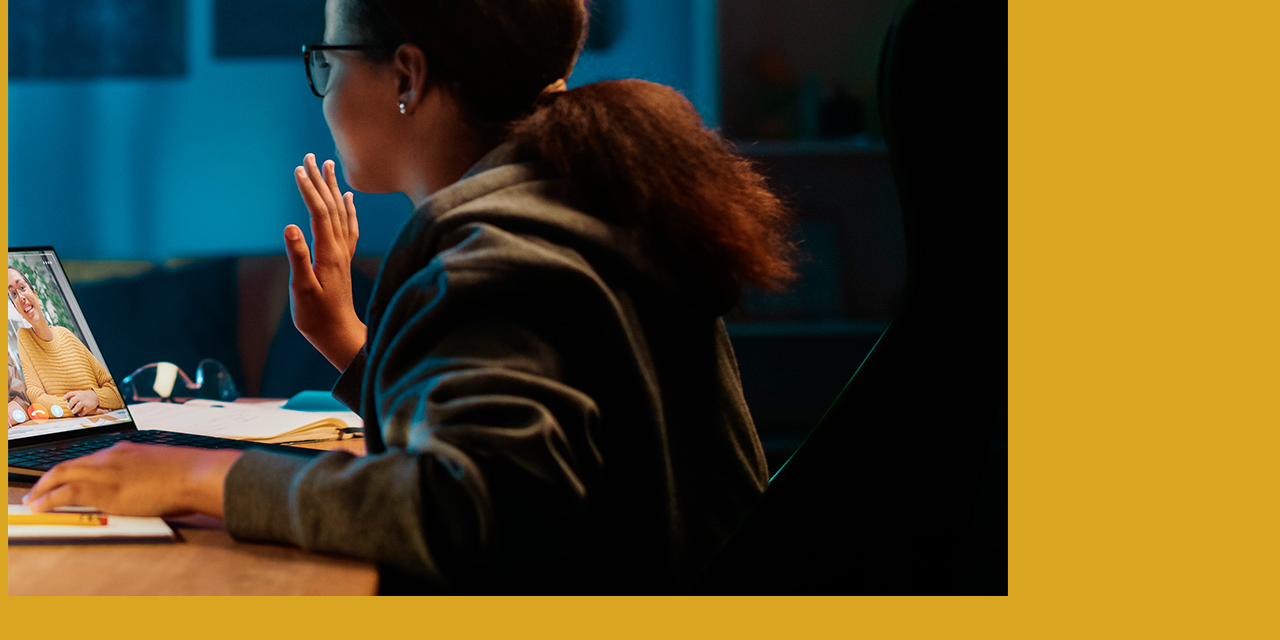
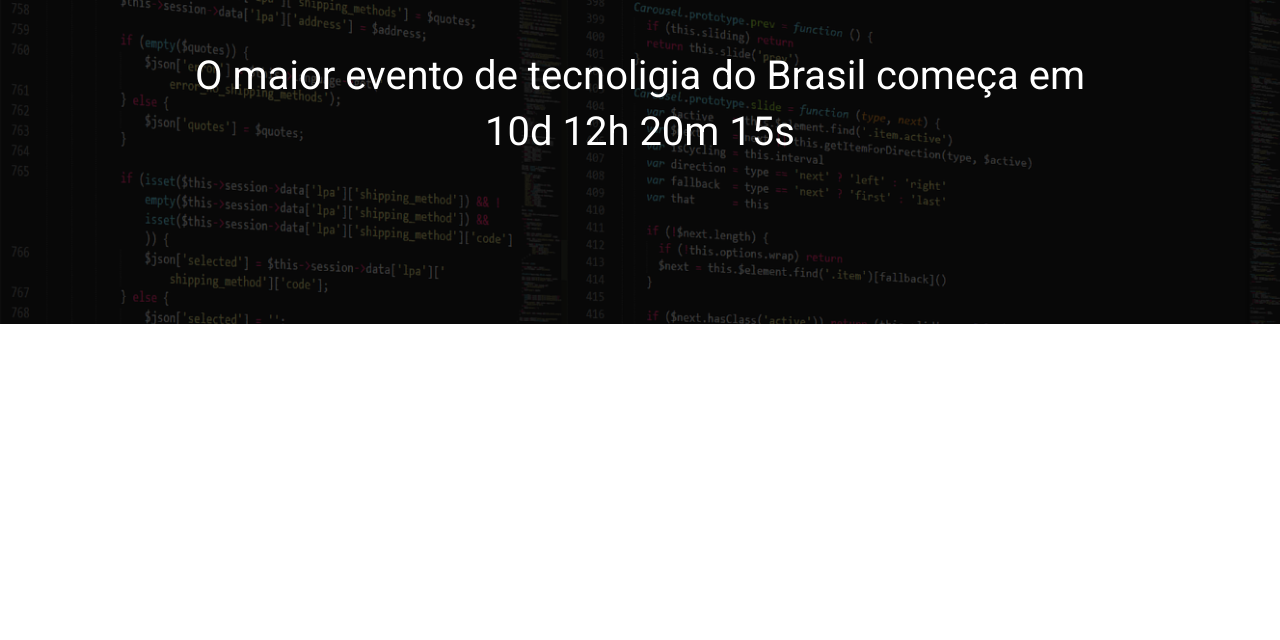
Before and after one commit to viniciusrbraga/EBAC-Talks, a website built with Parcel: page src/index.html in a window 1280 px wide. Shown: the part 160-800 px from the top of the page. Built offline with nearby package versions, Linux system fonts and the light colour scheme.

Commit message:
Criando o hero

```diff
--- a/src/index.html
+++ b/src/index.html
@@ -1,13 +1,26 @@
 <!DOCTYPE html>
 <html lang="pt-br">
+
 <head>
     <meta charset="UTF-8">
     <meta name="viewport" content="width=device-width, initial-scale=1.0">
     <title>EBAC - Talks</title>
+    <link rel="preconnect" href="https://fonts.googleapis.com">
+    <link rel="preconnect" href="https://fonts.gstatic.com" crossorigin>
+    <link href="https://fonts.googleapis.com/css2?family=Roboto:wght@400;700;900&display=swap" rel="stylesheet">
     <link rel="stylesheet" href="styles/main.scss">
 </head>
+
 <body>
-    <img src="./images/backend.png">
+    <header class="hero">
+        <div class="container">
+            <img class="hero__logo" src="./images/ebac_logo.svg" alt="EBAC">
+            <p class="hero__text">
+                O maior evento de tecnoligia do Brasil começa em 10d 12h 20m 15s
+            </p>
+        </div>
+    </header>
     <script src="scripts/main.js"></script>
 </body>
+
 </html>
--- /dev/null
+++ b/src/styles/_hero.scss
@@ -0,0 +1,52 @@
+.hero {
+    padding-top: 64px;
+    padding-bottom: 100px;
+    background-image: url('../images/fundo.png');
+    background-repeat: no-repeat;
+    background-size: cover;
+    position: relative;
+
+    .container {
+        position: relative;
+    }
+
+    &::before {
+        position: absolute;
+        top: 0;
+        left: 0;
+        width: 100%;
+        height: 100%;
+        background-color: #000;
+        content: '';
+        opacity: .7;
+    }
+
+    &__text {
+        margin-top: 64px;
+        margin-bottom: 64px;
+        font-size: 40px;
+        line-height: 56px;
+        font-weight: 800px;
+        text-align: center;
+    }
+
+    &__logo {
+        margin: 0 auto;
+        display: block;
+        height: 80px;
+    }
+
+    @media (max-width: 640px) {
+        padding: 40px 0;
+
+        &__logo {
+            height: 24px;
+        }
+
+        &__text {
+            font-size: 12px;
+            line-height: 24px;
+            margin: 12px 0;
+        }
+    }
+}
--- a/src/styles/main.scss
+++ b/src/styles/main.scss
@@ -1,3 +1,23 @@
-body {
-    background-color: goldenrod;
+@use 'hero';
+
+* {
+    margin: 0;
+    padding: 0;
+    box-sizing: border-box;
+    font-family: Roboto, sans-serif;
+    color: #fff;
 }
+
+.container {
+    max-width: 960px;
+    width: 100%;
+    margin: 0 auto;
+
+    @media (max-width: 1024px) {
+        max-width: 90%;
+    }
+
+    @media (max-width: 640px) {
+        max-width: 80%;
+    }
+}
```
